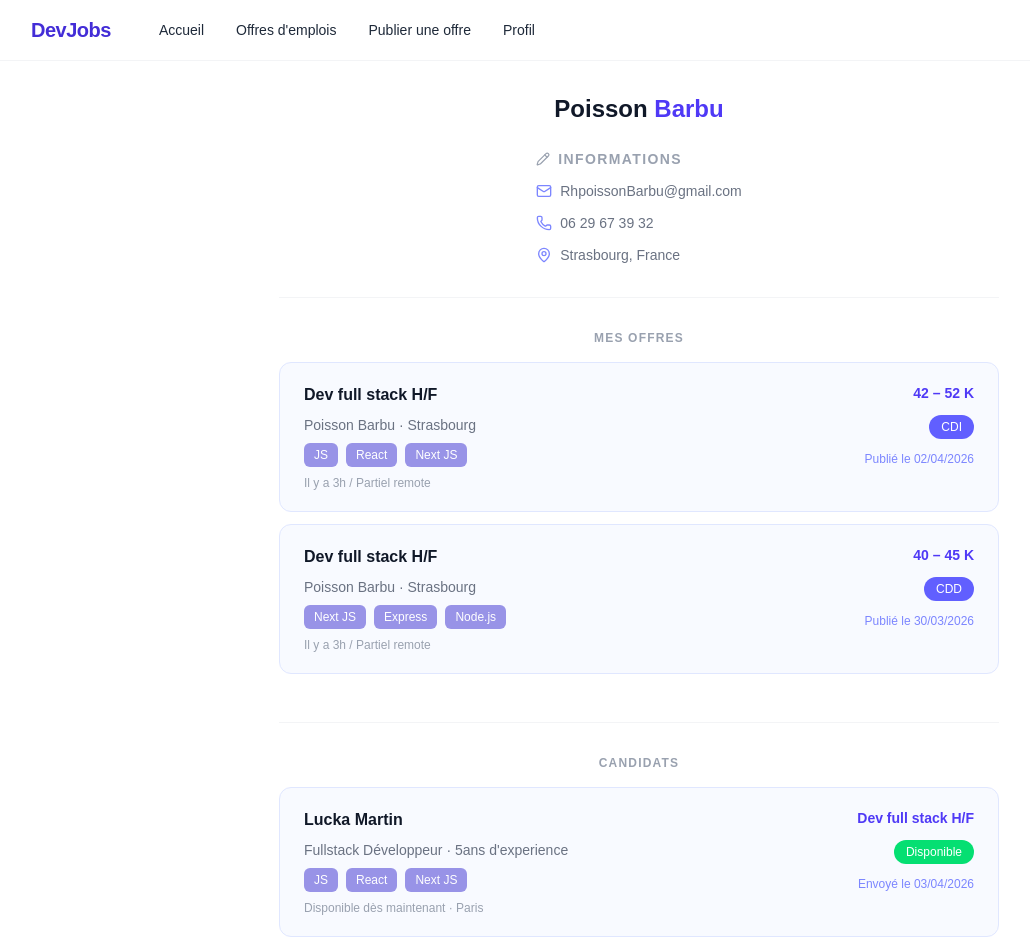
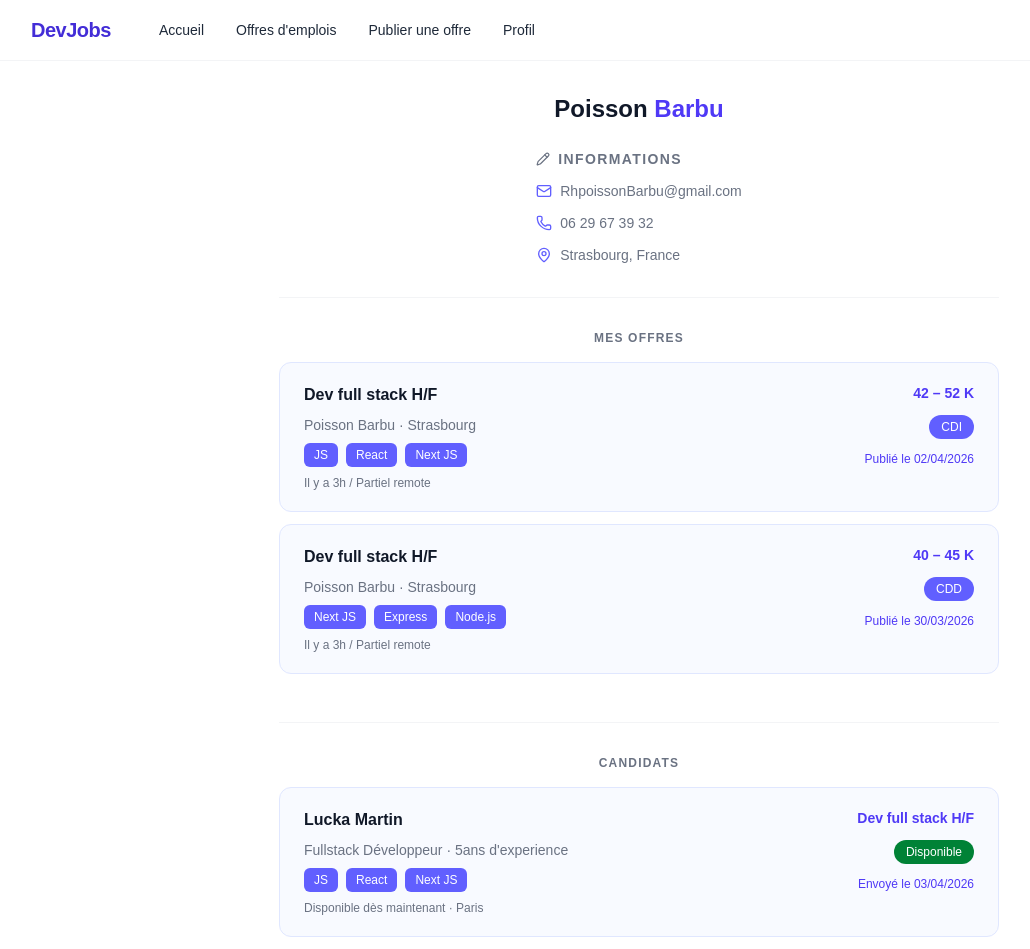
Before and after one commit to MeghCH/Job-Aggregator-DevJob, a Next.js app in the folder Front/: page /profil/company in a window 1280 px wide. Shown: the top 949 px of the page, without its empty margins (1-1031 px from the left). Built offline with nearby package versions, Linux system fonts and the light colour scheme.

Commit message:
Fix: accessibilite des pages de profil

```diff
--- a/Front/src/app/profil/company/page.tsx
+++ b/Front/src/app/profil/company/page.tsx
@@ -68,20 +68,20 @@ export default function ProfilAdminPage() {
           </h1>
 
           <div className="flex flex-col gap-3">
-            <div className="flex items-center gap-2 text-sm text-gray-400 uppercase font-semibold tracking-widest">
+            <div className="flex items-center gap-2 text-sm text-gray-500 uppercase font-semibold tracking-widest">
               <Pencil className="w-3.5 h-3.5" />
               Informations
             </div>
             <div className="flex items-center gap-2 text-sm text-gray-500">
-              <Mail className="w-4 h-4 text-indigo-400" />
+              <Mail className="w-4 h-4 text-indigo-500" />
               RhpoissonBarbu@gmail.com
             </div>
             <div className="flex items-center gap-2 text-sm text-gray-500">
-              <Phone className="w-4 h-4 text-indigo-400" />
+              <Phone className="w-4 h-4 text-indigo-500" />
               06 29 67 39 32
             </div>
             <div className="flex items-center gap-2 text-sm text-gray-500">
-              <MapPin className="w-4 h-4 text-indigo-400" />
+              <MapPin className="w-4 h-4 text-indigo-500" />
               Strasbourg, France
             </div>
           </div>
@@ -90,7 +90,7 @@ export default function ProfilAdminPage() {
         <hr className="border-gray-100 mb-8" />
 
         <div className="flex flex-col gap-4 mb-12">
-          <h2 className="text-xs font-semibold text-gray-400 uppercase tracking-widest text-center">
+          <h2 className="text-xs font-semibold text-gray-500 uppercase tracking-widest text-center">
             Mes offres
           </h2>
           <div className="flex flex-col gap-3">
@@ -103,7 +103,7 @@ export default function ProfilAdminPage() {
         <hr className="border-gray-100 mb-8" />
 
         <div className="flex flex-col gap-4 mb-12">
-          <h2 className="text-xs font-semibold text-gray-400 uppercase tracking-widest text-center">
+          <h2 className="text-xs font-semibold text-gray-500 uppercase tracking-widest text-center">
             Candidats
           </h2>
           <div className="flex flex-col gap-3">
--- a/Front/src/app/profil/user/page.tsx
+++ b/Front/src/app/profil/user/page.tsx
@@ -63,7 +63,7 @@ export default function ProfilPage() {
         <hr className="border-gray-100 mb-8" />
 
         <div className="flex flex-col gap-4 mb-12">
-          <h2 className="text-xs font-semibold text-gray-400 uppercase tracking-widest text-center">
+          <h2 className="text-xs font-semibold text-gray-500 uppercase tracking-widest text-center">
             Mes candidatures
           </h2>
           <div className="flex flex-col gap-3">
@@ -74,7 +74,7 @@ export default function ProfilPage() {
         </div>
 
         <div className="flex flex-col gap-4 mb-12">
-          <h2 className="text-xs font-semibold text-gray-400 uppercase tracking-widest text-center">
+          <h2 className="text-xs font-semibold text-gray-500 uppercase tracking-widest text-center">
             Offres sauvegardées
           </h2>
           <div className="flex flex-col gap-3">
--- a/Front/src/components/CandidateCard.tsx
+++ b/Front/src/components/CandidateCard.tsx
@@ -31,14 +31,14 @@ export default function CandidateCard({
           {tags.map((tag) => (
             <span
               key={tag}
-              className="text-xs bg-brand-500 text-white px-2.5 py-1 rounded-md font-medium"
+              className="text-xs bg-indigo-500 text-white px-2.5 py-1 rounded-md font-medium"
             >
               {tag}
             </span>
           ))}
         </div>
 
-        <p className="text-xs text-gray-400">
+        <p className="text-xs text-gray-500">
           {availability} · {location}
         </p>
       </div>
@@ -47,10 +47,10 @@ export default function CandidateCard({
         <span className="text-sm font-semibold text-indigo-600">
           {appliedTo}
         </span>
-        <span className="text-xs bg-green-400 text-white px-3 py-1 rounded-full font-medium">
+        <span className="text-xs bg-green-700 text-white px-3 py-1 rounded-full font-medium">
           Disponible
         </span>
-        <span className="text-xs text-indigo-400">Envoyé le {sentAt}</span>
+        <span className="text-xs text-indigo-600">Envoyé le {sentAt}</span>
       </div>
     </div>
   );
--- a/Front/src/components/JobCardCompany.tsx
+++ b/Front/src/components/JobCardCompany.tsx
@@ -33,14 +33,14 @@ export default function JobCardCompany({
           {tags.map((tag) => (
             <span
               key={tag}
-              className="text-xs bg-brand-500 text-white px-2.5 py-1 rounded-md font-medium"
+              className="text-xs bg-indigo-500 text-white px-2.5 py-1 rounded-md font-medium"
             >
               {tag}
             </span>
           ))}
         </div>
 
-        <p className="text-xs text-gray-400">
+        <p className="text-xs text-gray-500">
           {postedAt} / {remote}
         </p>
       </div>
@@ -50,7 +50,7 @@ export default function JobCardCompany({
         <span className="text-xs bg-indigo-500 text-white px-3 py-1 rounded-full font-medium">
           {contractType}
         </span>
-        <span className="text-xs text-indigo-400">Publié le {publishedAt}</span>
+        <span className="text-xs text-indigo-600">Publié le {publishedAt}</span>
       </div>
     </div>
   );
--- a/Front/src/components/ProfileHeader.tsx
+++ b/Front/src/components/ProfileHeader.tsx
@@ -3,15 +3,13 @@ import { Mail, Phone, MapPin, Pencil } from "lucide-react";
 export default function ProfileHeader() {
   return (
     <div className="flex flex-col items-center gap-6 py-8">
-
       <h1 className="text-2xl font-bold text-gray-900">
-        Clara <span className="text-brand-600">Demoy</span>
+        Clara <span className="text-indigo-500">Demoy</span>
       </h1>
 
       <div className="flex gap-16 w-full justify-center">
-
         <div className="flex flex-col gap-3">
-          <div className="flex items-center gap-2 text-sm text-gray-400 uppercase font-semibold tracking-widest">
+          <div className="flex items-center gap-2 text-sm text-gray-500 uppercase font-semibold tracking-widest">
             <Pencil className="w-3.5 h-3.5" />
             Informations
           </div>
@@ -30,11 +28,17 @@ export default function ProfileHeader() {
         </div>
 
         <div className="flex flex-col gap-3">
-          <div className="text-sm text-gray-400 uppercase font-semibold tracking-widest">
+          <div className="text-sm text-gray-500 uppercase font-semibold tracking-widest">
             Compétences
           </div>
 
-          <select className="border border-indigo-200 rounded-lg px-3 py-1.5 text-sm text-gray-500 outline-none">
+          <label htmlFor="competences" className="sr-only">
+            Ajouter une compétence
+          </label>
+          <select
+            id="competences"
+            className="border border-indigo-200 rounded-lg px-3 py-1.5 text-sm text-gray-500 outline-none"
+          >
             <option>Choisir</option>
             <option>TypeScript</option>
             <option>Node.js</option>
@@ -51,13 +55,11 @@ export default function ProfileHeader() {
             ))}
           </div>
         </div>
-
       </div>
 
       <button className="bg-green-200 hover:bg-green-300 text-gray-700 text-sm font-medium px-10 py-2.5 rounded-full transition-colors">
         Ouvert aux opportunités
       </button>
-
     </div>
   );
 }
```
